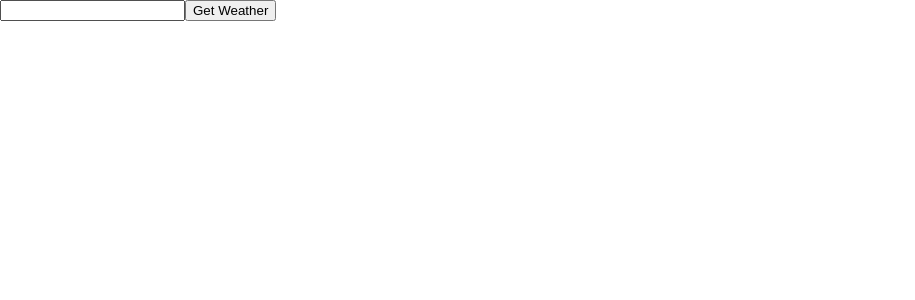
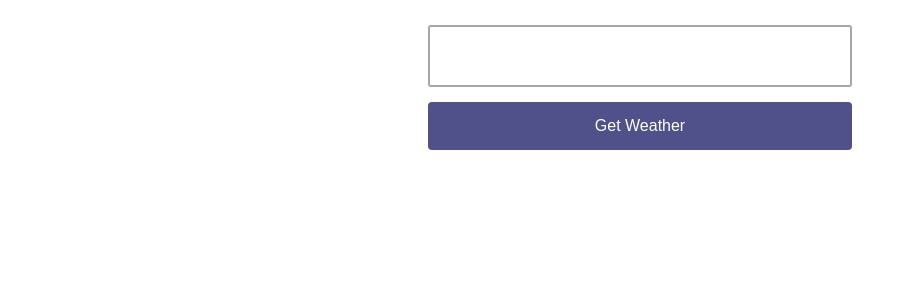
Before and after one commit to ikeohachidi/weather-forecast-app, a React (Create React App) app: page / in a window 1280 px wide. Shown: the top 300 px of the page, without its empty margins (0-915 px from the left). Built offline with nearby package versions, Linux system fonts and the light colour scheme; some icons are missing.

Commit message:
added styling

```diff
--- a/src/components/WeatherForm.js
+++ b/src/components/WeatherForm.js
@@ -1,4 +1,6 @@
 import React from 'react'
+
+import './WeatherStyle.css'
 
 const WeatherForm = ({ onSearch }) => {
 
@@ -12,7 +14,7 @@ const WeatherForm = ({ onSearch }) => {
   return (
     <div>
       <form onSubmit={onFormSubmit}>
-        <input type='text' ref={el => location = el}/>
+        <input type='text' ref={el => location = el} className='searchInput'/><br/>
         <button>Get Weather</button>
       </form>
     </div>
```
